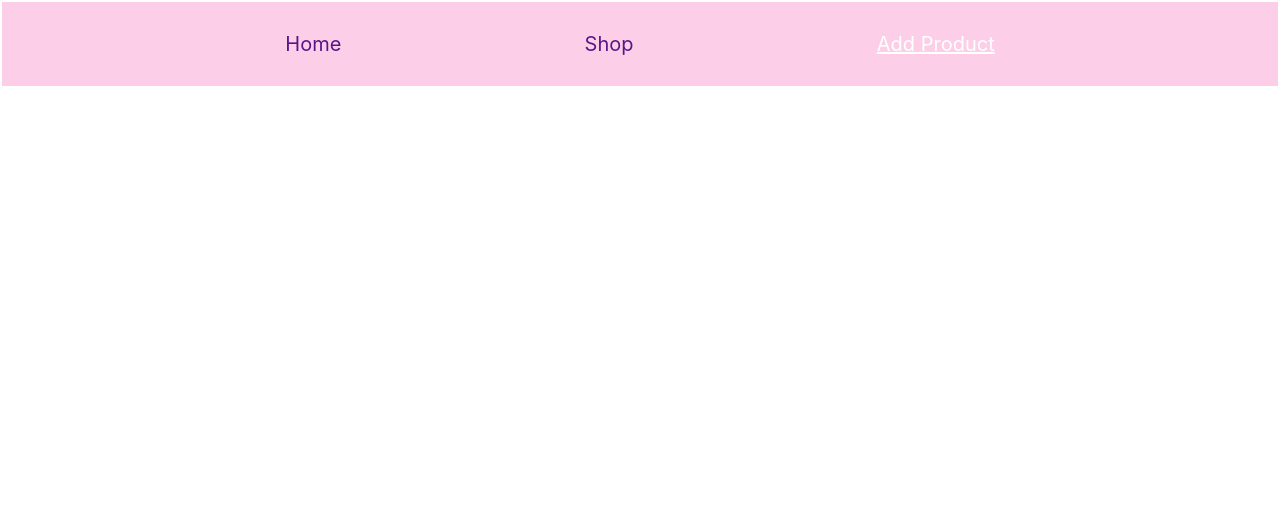
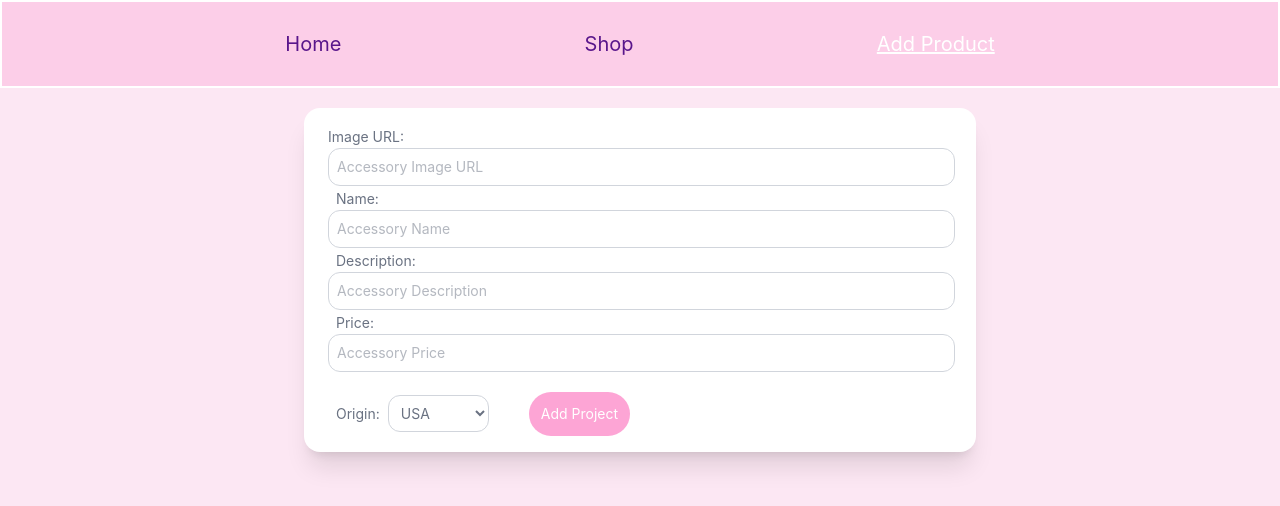
Before and after one commit to bridgettenawari/personal-project-showcase-app-react, a React (Vite) app: page /add-product in a window 1280 px wide. Shown: the top 506 px of the page. Built offline with nearby package versions, Linux system fonts and the light colour scheme; data requests are answered from the project's data file.

Commit message:
Posted new accessories to backend

```diff
--- a/db.json
+++ b/db.json
@@ -1,7 +1,7 @@
 {
   "home": [
     {
-			"id": 1,
+      "id": "1",
       "name": "Linda's Accessories",
       "description": "All Your Favourite Accessories In One Place!",
       "phoneNumber": "0712345678"
@@ -9,7 +9,7 @@
   ],
   "accessories": [
     {
-			"id": 1,
+      "id": "1",
       "description": "A red double knotted bow.",
       "image": "https://bowtastic.co.uk/cdn/shop/files/IMG_6698_600x600_crop_center.jpg?v=1720016300",
       "name": "Bowtastic Bow",
@@ -17,7 +17,7 @@
       "price": "$3.50"
     },
     {
-			"id": 2,
+      "id": "2",
       "description": "A claw clip with flowers.",
       "image": "https://encrypted-tbn0.gstatic.com/images?q=tbn:ANd9GcTQThVhDgmQ0E_PwEKN-IjcgVgnOWi70fWKFg&s",
       "name": "Flower Clip",
@@ -25,7 +25,7 @@
       "price": "$6.30"
     },
     {
-			"id": 3,
+      "id": "3",
       "description": "A checked pink hat with a bow.",
       "image": "https://encrypted-tbn0.gstatic.com/images?q=tbn:ANd9GcTUzPxyUMl5Lul8L6aojkNc15TLAvCeYaFXkQ&s",
       "name": "French hat",
@@ -33,7 +33,7 @@
       "price": "$10.00"
     },
     {
-			"id": 4,
+      "id": "4",
       "description": "A bow keychain.",
       "image": "https://m.media-amazon.com/images/I/61WgQkOiP5L._AC_UY1000_.jpg",
       "name": "Pearly keychain",
@@ -41,12 +41,21 @@
       "price": "$4.99"
     },
     {
-			"id": 5,
+      "id": "5",
       "description": "A red double knotted bow.",
       "image": "https://encrypted-tbn0.gstatic.com/images?q=tbn:ANd9GcQOReqAQ6HRDNH1YiAAXN0pdM6_gSo0muFEdA&s",
       "name": "Bowlicious earrings",
       "origin": "Canada",
       "price": "$10.00"
+    },
+    {
+      "image": "https://m.media-amazon.com/images/I/71n28ccYqjL._AC_UY1000_.jpg",
+      "name": "Makeup Bag",
+      "description": "A pink makeup bag with bows.",
+      "origin": "Italy",
+      "price": "12.00",
+      "id": "T0TTHJ88ZbM"
     }
-	]
+  ],
+  "$schema": "./node_modules/json-server/schema.json"
 }
--- a/src/App.jsx
+++ b/src/App.jsx
@@ -1,4 +1,4 @@
-import { useState } from "react";
+import { useState, useEffect } from "react";
 import "./App.css";
 import { Routes, Route, BrowserRouter, Link } from "react-router";
 import HomePage from "./components/HomePage";
@@ -8,8 +8,63 @@ import AddProductPage from "./components/AddProductPage";
 import { NavLink } from "react-router";
 
 function App() {
+	const [accesories, setAccessories] = useState([]);
+	const [image, setImage] = useState("");
+	const [name, setName] = useState("");
+	const [description, setDescription] = useState("");
+	const [origin, setOrigin] = useState("");
+	const [price, setPrice] = useState("");
+
+	function fetchData() {
+		fetch("http://localhost:3000/accessories")
+			.then((r) => {
+				if (!r.ok) throw new Error(`${r.status} Could not fetch data!`);
+				return r.json();
+			})
+			.then((result) => setAccessories(result))
+			.catch((error) => console.error(error.message));
+	}
+	function handleAddAccessory(e) {
+		e.preventDefault();
+		if (!image || !name || !price) return;
+		if (!description) return <p>No description</p>;
+		const newAccessory = {
+			image: image,
+			name: name.trim(),
+			description: description,
+			origin: origin,
+			price: price,
+		};
+		addAccessory(newAccessory);
+		setImage("");
+		setName("");
+		setDescription("");
+		setOrigin("");
+		setPrice("");
+	}
+	function addAccessory(newAccessory) {
+		fetch("http://localhost:3000/accessories", {
+			method: "POST",
+			headers: {
+				"Content-Type": "application/json",
+			},
+			body: JSON.stringify(newAccessory),
+		})
+			.then((r) => {
+				if (!r.ok) {
+					throw new Error(`${r.status} Accessory could not be posted!`);
+				}
+				return r.json();
+			})
+			.then((data) => setAccessories([...accesories, newAccessory]))
+			.catch((error) => console.error(error.message));
+	}
+	useEffect(() => {
+		fetchData();
+	}, []);
+
 	return (
-		<div className="bg-pink-100 h-full">
+		<div className="bg-pink-100 h-full || h-screen">
 			<BrowserRouter>
 				<nav className="bg-pink-200 px-10 py-7 flex  justify-evenly border-white border-2 mb-5">
 					<NavLink
@@ -45,8 +100,25 @@ function App() {
 				</nav>
 				<Routes>
 					<Route path="/" element={<HomePage />} />
-					<Route path="/shop" element={<ShopPage />} />
-					<Route path="/add-product" element={<AddProductPage />} />
+					<Route path="/shop" element={<ShopPage accessories={accesories} />} />
+					<Route
+						path="/add-product"
+						element={
+							<AddProductPage
+								handleAddAccessory={handleAddAccessory}
+								image={image}
+								setImage={setImage}
+								name={name}
+								setName={setName}
+								description={description}
+								setDescription={setDescription}
+								origin={origin}
+								setOrigin={setOrigin}
+								price={price}
+								setPrice={setPrice}
+							/>
+						}
+					/>
 				</Routes>
 			</BrowserRouter>
 		</div>
--- a/src/components/AddProductPage.jsx
+++ b/src/components/AddProductPage.jsx
@@ -1,9 +1,99 @@
-function AddProductPage() {
-  return (
-    <div>
-
-    </div>
-  );
+import { useId, useState } from "react";
+function AddProductPage({
+	handleAddAccessory,
+	image,
+	setImage,
+	name,
+	setName,
+	description,
+	setDescription,
+	origin,
+	setOrigin,
+	price,
+	setPrice,
+}) {
+	const accessoryId = useId();
+	return (
+		<div className="bg-white max-w-2xl rounded-2xl overflow-hidden shadow-xl p-4 mx-auto">
+			<form onSubmit={handleAddAccessory}>
+				<label
+					htmlFor={accessoryId}
+					className="px-2 py-2 text-gray-500 text-sm"
+				>
+					Image URL:
+					<input
+						className="flex px-2 py-2 w-98/100 text-gray-500 text-sm bg-white border border-gray-300 rounded-xl ml-2"
+						id={accessoryId}
+						type="text"
+						value={image}
+						onChange={(e) => setImage(e.target.value)}
+						placeholder="Accessory Image URL"
+					/>
+				</label>
+				<label
+					htmlFor={accessoryId}
+					className="px-2 py-2 text-gray-500 text-sm"
+				>
+					Name:
+					<input
+						id={accessoryId}
+						type="text"
+						value={name}
+						onChange={(e) => setName(e.target.value)}
+						placeholder="Accessory Name"
+						className="flex px-2 py-2 w-98/100 text-gray-500 text-sm bg-white border border-gray-300 rounded-xl ml-2"
+					/>
+				</label>
+				<label
+					htmlFor={accessoryId}
+					className="px-2 py-2 text-gray-500 text-sm"
+				>
+					Description:
+					<input
+						className="flex px-2 py-2 w-98/100 text-gray-500 text-sm bg-white border border-gray-300 rounded-xl ml-2"
+						value={description}
+						onChange={(e) => setDescription(e.target.value)}
+						id={accessoryId}
+						type="text"
+						placeholder="Accessory Description"
+					/>
+				</label>
+				<label
+					htmlFor={accessoryId}
+					className="px-2 py-2 text-gray-500 text-sm"
+				>
+					Price:
+					<input
+						className="flex px-2 py-2 w-98/100 text-gray-500 text-sm bg-white border border-gray-300 rounded-xl ml-2"
+						type="number"
+						value={price}
+						onChange={(e) => setPrice(e.target.value)}
+						placeholder="Accessory Price"
+					/>
+				</label>
+				<label
+					htmlFor={accessoryId}
+					className="px-2 py-2 text-gray-500 text-sm"
+				>
+					Origin:
+				</label>
+				<select
+					value={origin}
+					onChange={(e) => setOrigin(e.target.value)}
+					className="pr-5 px-2 py-2 text-gray-500 text-sm bg-white border border-gray-300 rounded-xl ml-2m"
+				>
+					<option value="USA">USA</option>
+					<option value="Canada">Canada</option>
+					<option value="Italy">Italy</option>
+					<option value="France">France</option>
+					<option value="China">China</option>
+				</select>
+				<button className=" bg-pink-300 text-white text-sm p-3 ml-10 rounded-3xl mt-5 h-auto">
+					Add Project
+				</button>
+			</form>
+		</div>
+	);
 }
 
 export default AddProductPage;
--- a/src/components/Product.jsx
+++ b/src/components/Product.jsx
@@ -13,6 +13,8 @@ function Product({ accessory }) {
 					{accessory.origin}
 				</span>
 				<p className="font-bold mt-2">{accessory.price}</p>
+				<button className="bg-red-300 text-white p-3 rounded-lg mr-8">Delete</button>
+				<button className="bg-orange-200 text-white p-3 rounded-lg mr-10">Edit</button>
 			</div>
 		</div>
 	);
--- a/src/components/ShopPage.jsx
+++ b/src/components/ShopPage.jsx
@@ -1,11 +1,9 @@
-import useFetchData from "../useFetchData";
 import Product from "./Product";
-function ShopPage() {
-	const [data] = useFetchData("http://localhost:3000/accessories");
+function ShopPage({ accessories }) {
 	return (
 		<div className="grid grid-cols-4 gap-4 p-5">
-			{data &&
-				data.map((accessory) => (
+			{accessories &&
+				accessories.map((accessory) => (
 					<Product key={accessory.id} accessory={accessory} />
 				))}
 		</div>
--- a/src/useFetchData.js
+++ /dev/null
@@ -1,16 +0,0 @@
-import { useEffect, useState } from "react";
-
-const useFetchData = (url) => {
-  const [data, setData] = useState([]);
-  useEffect(() => {
-    fetch(url)
-    .then((r) => {
-      if(!r.ok) throw new Error (`${r.status} Could not fetch data!`)
-        return r.json()
-    })
-  .then((result) => setData(result))
-  }, [])
-  return [data]
-}
-
-export default useFetchData;
--- a/src/usePostData.js
+++ /dev/null
@@ -1,11 +0,0 @@
-import { useState } from "react";
-const [data, setData] = useState([]);
-const usePostData = (url) => {
-  fetch(url)
-  .then((r) => {
-    if(!r.ok) throw new Error
-  })
-  return
-}
-
-export default usePostData;
```
Lines whose indentation alone changed are shown as unchanged.
